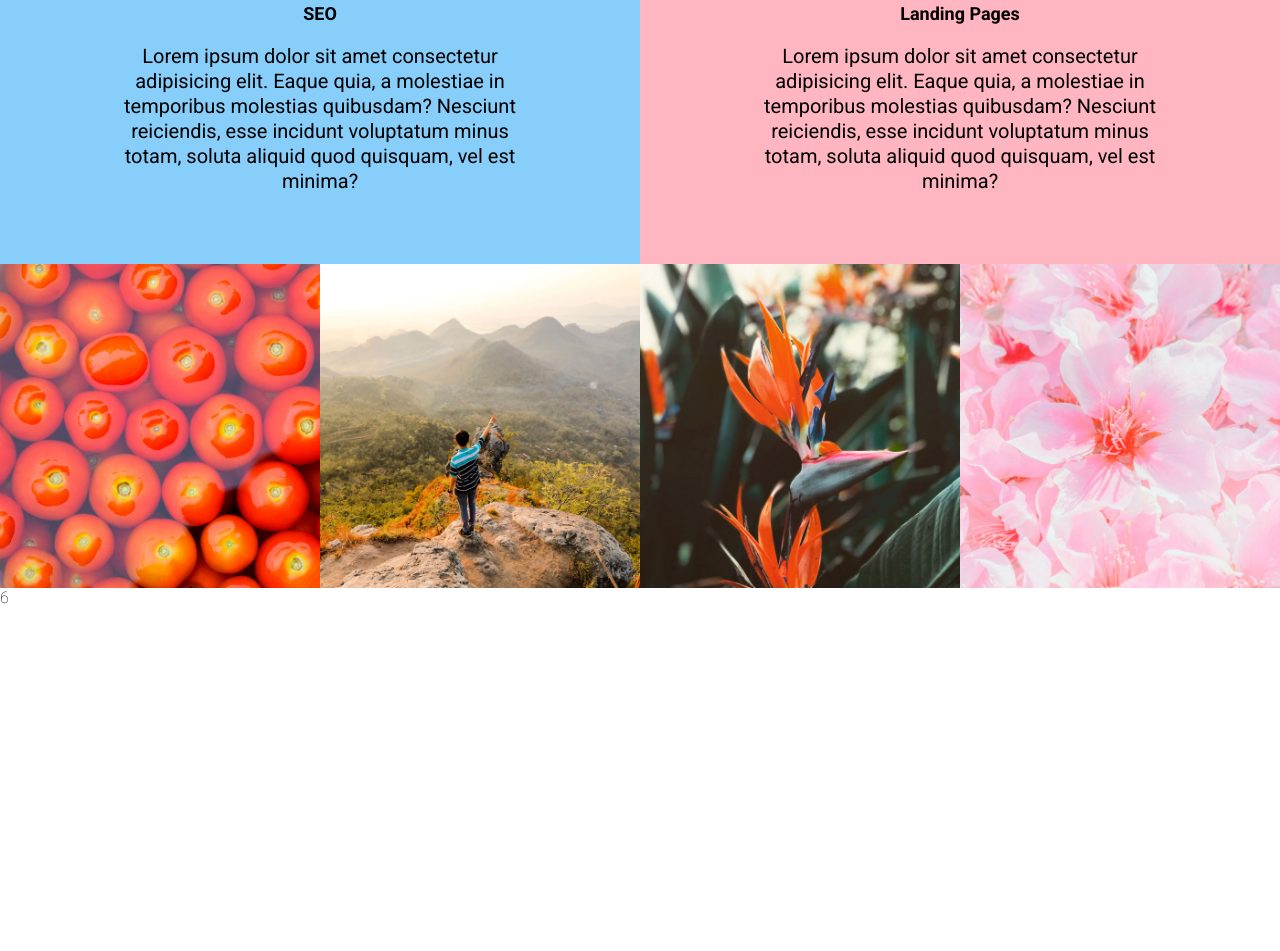
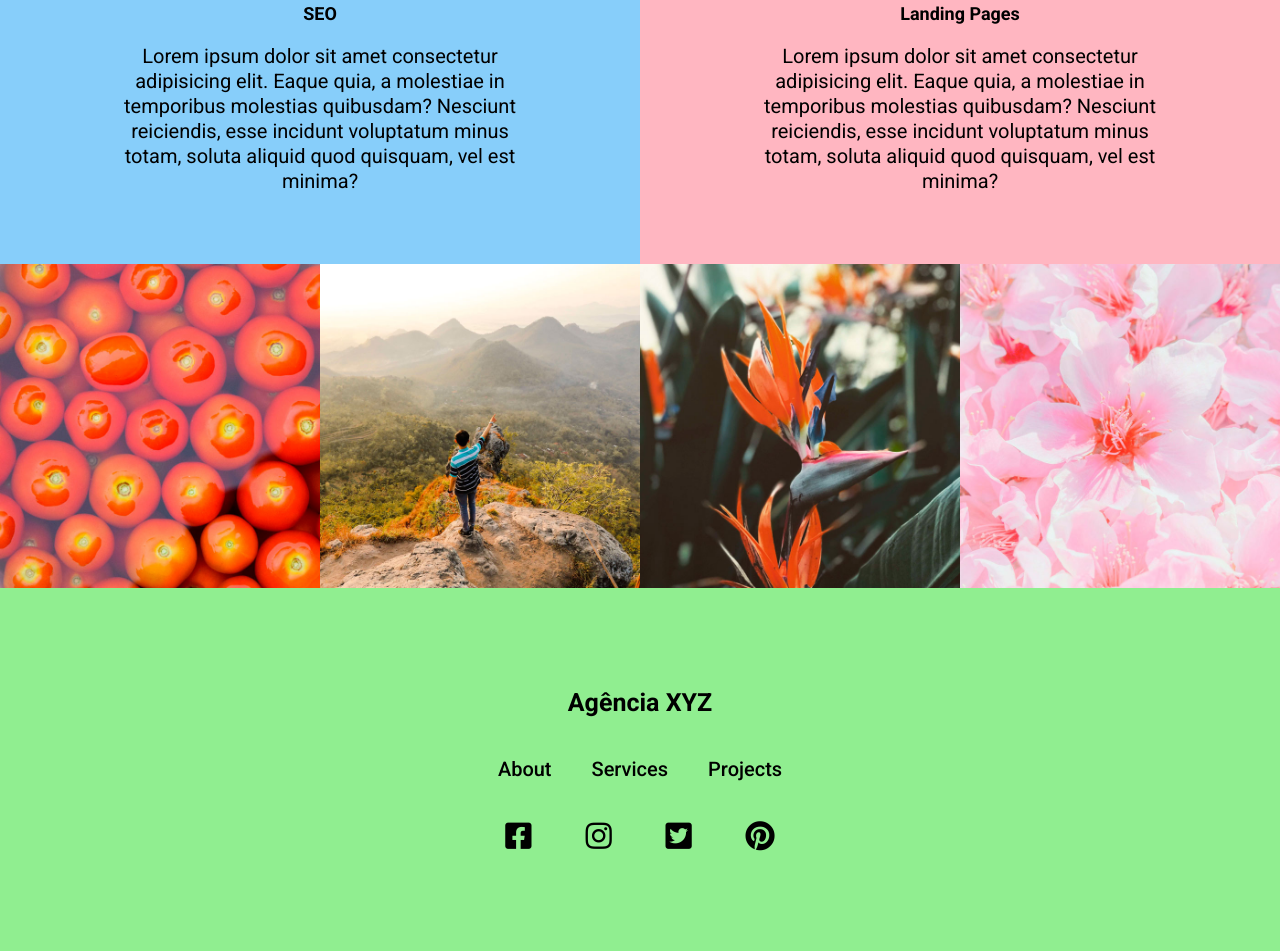
Before and after one commit to Lujochi/AgenciaXYZ_Landing-Page, a plain HTML site: page index.html in a window 1280 px wide. Shown: the part 2154-3105 px from the top of the page. Before the commit the page ends 2761 px from the top, so only its background shows below. Drawn offline with Linux system fonts and the light colour scheme.

Commit message:
Adicionado footer

```diff
--- a/index.html
+++ b/index.html
@@ -37,7 +37,7 @@
           <ul>
             <li><a href="#about">About</a></li>
             <li><a href="#services">Services</a></li>
-            <li><a href="#projetcs">Projects</a></li>
+            <li><a href="#projects">Projects</a></li>
             <li><a href="#contact">Contact</a></li>
           </ul>
         </nav>
@@ -48,7 +48,7 @@
       <h2>We make cool things</h2>
     </section>
 
-    <section class="about">
+    <section id="about" class="about">
       <div class="item">
         <h3>Title</h3>
         <p>
@@ -73,7 +73,7 @@
       </div>
     </section>
 
-    <section class="services">
+    <section id="services" class="services">
       <div class="service">
         <img src="./src/images/bolinha1.png" alt="Bolinha 1" />
         <div class="service-info">
@@ -101,7 +101,7 @@
       </div>
     </section>
 
-    <section class="projects">
+    <section id="projects" class="projects">
       <div class="project">
         <a href="#">
           <img src="src/images/tomatoes.jpg" alt="Tomatoes" />
@@ -124,6 +124,31 @@
       </div>
     </section>
 
-    <footer class="footer">6</footer>
+    <footer id="contact" class="footer">
+      <h4>Agência XYZ</h4>
+
+      <nav>
+        <ul>
+          <li><a href="#about">About</a></li>
+          <li><a href="#services">Services</a></li>
+          <li><a href="#projects">Projects</a></li>
+        </ul>
+      </nav>
+
+      <div class="social">
+        <a href="#">
+          <i class="fab fa-facebook-square"></i>
+        </a>
+        <a href="#">
+          <i class="fab fa-instagram"></i>
+        </a>
+        <a href="#">
+          <i class="fab fa-twitter-square"></i>
+        </a>
+        <a href="#">
+          <i class="fab fa-pinterest"></i>
+        </a>
+      </div>
+    </footer>
   </body>
 </html>
--- a/src/css/style.css
+++ b/src/css/style.css
@@ -232,5 +232,53 @@ body {
 
 /* Footer */
 .footer {
+  display: flex;
+  flex-direction: column;
   grid-area: footer;
+  background-color: lightgreen;
+  text-align: center;
+  padding: 100px 0;
 }
+
+.footer h4 {
+  font-weight: 700;
+  font-size: 2.5rem;
+  margin-bottom: 40px;
+}
+
+.footerr nav {
+  margin: 50px 0;
+}
+
+.footer nav ul {
+  display: flex;
+  justify-content: center;
+  max-width: 320px;
+  margin: 0 auto;
+}
+
+.footer nav ul li a {
+  font-weight: 500;
+  font-size: 2rem;
+  margin: 20px;
+  transition: 0.3s;
+}
+
+.footer nav ul li a:hover {
+  font-weight: 700;
+  color: #fff;
+}
+
+.footer .social i {
+  margin-top: 40px;
+  font-size: 3rem;
+  transition: 0.3s;
+}
+
+.footer .social a {
+  margin: 25px;
+}
+
+.footer .social a:hover {
+  color: #fff;
+}
```
